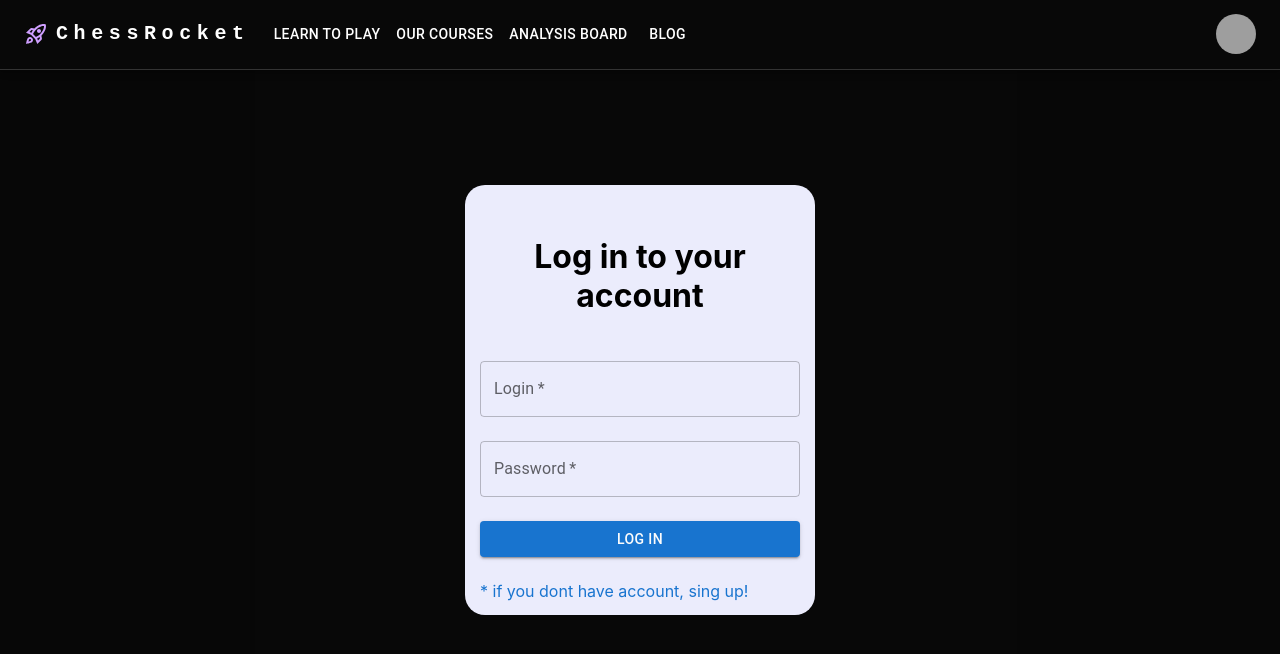
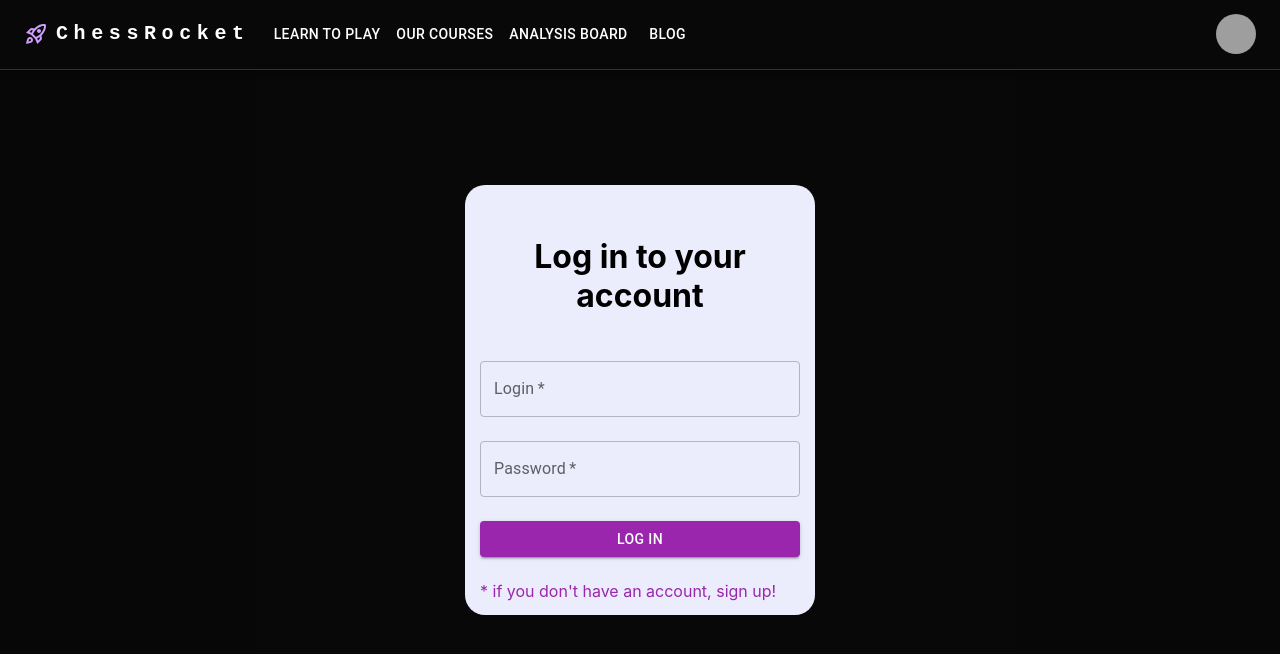
Before and after one commit to M4rcinWisniewski/M4rcinWisniewski.github.io, a React (Create React App) app: page /Login in a window 1280 px wide. Shown: the top 654 px of the page. Built offline with nearby package versions, Linux system fonts and the light colour scheme; grey boxes are pictures that could not be loaded.

Commit message:
added log in validator

```diff
--- a/src/App.jsx
+++ b/src/App.jsx
@@ -3,7 +3,7 @@ import React from 'react'
 import Home from './Routes/Home'
 import {Route} from "wouter";
 import Courses from './Routes/Courses';
-import LogInForm from './Routes/SignUp';
+import LogInForm from './Routes/LogIn';
 
 function App(){
   return(
--- a/src/Routes/SignUp.jsx
+++ b/src/Routes/LogIn.jsx
@@ -14,7 +14,8 @@ const LogInForm = () => {
                 height: '100vh',
                 opacity: '99%',
                 width: '100vw',
-                background: '#080808'
+                background: '#080808',
+
 
 
                 }}>
@@ -25,7 +26,8 @@ const LogInForm = () => {
                 display: 'flex',
                 justifyContent: 'center',
                 padding: '15px',
-                borderRadius: '20px'
+                borderRadius: '20px',
+                minWidth: '300px'
 
 
             }}>
--- a/src/components/Form.jsx
+++ b/src/components/Form.jsx
@@ -1,69 +1,124 @@
-import { TextField, Typography } from "@mui/material"
+import React, { useState } from 'react';
+import { TextField, Typography, FormHelperText } from '@mui/material';
 import Button from '@mui/material/Button';
 
-import '../style/board.css'
+import '../style/board.css';
+
 const Form = () => {
-
-
-
+  const [loginValue, setLoginValue] = useState('');
+  const [passwordValue, setPasswordValue] = useState('');
+  const [loginError, setLoginError] = useState(false);
+  const [passwordError, setPasswordError] = useState(false);
 
   const textFieldStyle = {
-        color: "black", // Set the text color to black
-        borderRadius: "4px", // Add some border radius for a rounded look
-        width: '25vw'
+    color: 'black',
+    borderRadius: '4px',
+    width: '25vw',
+    minWidth: '300px'
+  };
 
+  const placeholderStyle = {
+    color: '#181818'
   };
-      const placeholderStyle = {
-        color: "#181818", // Change the placeholder color here
+
+  const onSubmit = (event) => {
+    event.preventDefault();
+
+    setLoginError(loginValue.trim().length === 0);
+    setPasswordError(passwordValue.trim().length === 0);
+
+    if (loginValue.trim().length > 0 && passwordValue.trim().length > 0) {
+      // Proceed with form submission
+      console.log('Login:', loginValue);
+      console.log('Password:', passwordValue);
+    }
+  };
+
+  const handleLoginChange = (event) => {
+    setLoginValue(event.target.value);
+    setLoginError(false);
+  };
+
+  const handlePasswordChange = (event) => {
+    setPasswordValue(event.target.value);
+    setPasswordError(false);
   };
 
   return (
-        <form style={{
+    <form
+      style={{
         display: 'flex',
         flexDirection: 'column',
         marginTop: '2vh',
         gap: '3vh'
-        }}>
-            <h1 className="h1--logIn" style={{textAlign: 'center'}}>Log in to your account</h1>
+      }}
+      onSubmit={onSubmit}
+    >
+      <h1 className="h1--logIn" style={{ textAlign: 'center' }}>
+        Log in to your account
+      </h1>
       <TextField
+        fullWidth
         required
-        id="outlined-basic"
+        id="login"
         label="Login"
         variant="outlined"
-        color="primary"
-        style={textFieldStyle} // Apply the custom style
+        color="secondary"
+        style={textFieldStyle}
         InputProps={{
           inputProps: { style: placeholderStyle },
           sx: {
-                "& .MuiInputLabel-root": {
-                  color: placeholderStyle.color, // Set the label color to the same as placeholder color
-                },
+            '& .MuiInputLabel-root': {
+              color: placeholderStyle.color
+            }
           }
         }}
-
+        value={loginValue}
+        onChange={handleLoginChange}
+        error={loginError}
       />
+      {loginError && (
+        <FormHelperText error={loginError}>
+          Value is required
+        </FormHelperText>
+      )}
       <TextField
         required
-        id="outlined-basic"
+        id="password"
         label="Password"
         type="password"
         variant="outlined"
-        color="primary"
-        style={textFieldStyle} // Apply the custom style
+        color="secondary"
+        style={textFieldStyle}
         InputProps={{
           inputProps: { style: placeholderStyle },
           sx: {
-                "& .MuiInputLabel-root": {
-                  color: placeholderStyle.color, // Set the label color to the same as placeholder color
-                },
+            '& .MuiInputLabel-root': {
+              color: placeholderStyle.color
+            }
           }
         }}
+        value={passwordValue}
+        onChange={handlePasswordChange}
+        error={passwordError}
+      />
+      {passwordError && (
+        <FormHelperText error={passwordError}>
+          Value is required
+        </FormHelperText>
+      )}
+      <Button variant="contained" color="secondary" type="submit">
+        Log In
+      </Button>
+      <Typography
+        variant="text"
+        color="secondary"
+        sx={{ textTransform: 'lowercase ! important', cursor: 'pointer' }}
+      >
+        * If you don't have an account, sign up!
+      </Typography>
+    </form>
+  );
+};
 
-      />
-      <Button variant="contained" color="primary">Log In</Button>
-      <Typography variant="text" color="primary" sx={{textTransform: 'lowercase ! important', cursor: 'pointer'}}>* If you dont have account, sing up!</Typography>
-      </form>
-    )
-}
-
-export default Form
+export default Form;
--- a/src/components/NavBard.jsx
+++ b/src/components/NavBard.jsx
@@ -15,7 +15,7 @@ import { Link,  } from "wouter";
 import RocketLaunchOutlinedIcon from '@mui/icons-material/RocketLaunchOutlined';
 
 const  linkStyle = {
-  color: '#ffffff',
+  color: 'inherit',
   textDecoration: 'none'
 }
 
@@ -29,8 +29,8 @@ const pages = [
 
 
 const settings = [
-  <Link href='/Login' style={{textDecoration: 'none', color: '#181818'}}>Log in</Link>,
-  <Link href='/Login' style={{textDecoration: 'none', color: '#181818'}}>Sign in</Link>
+  <Link href='/Login' style={linkStyle}>Log in</Link>,
+  <Link href='/Login' style={linkStyle}>Sign in</Link>
 ];
 
 function ResponsiveAppBar() {
```
Lines whose indentation alone changed are shown as unchanged.
